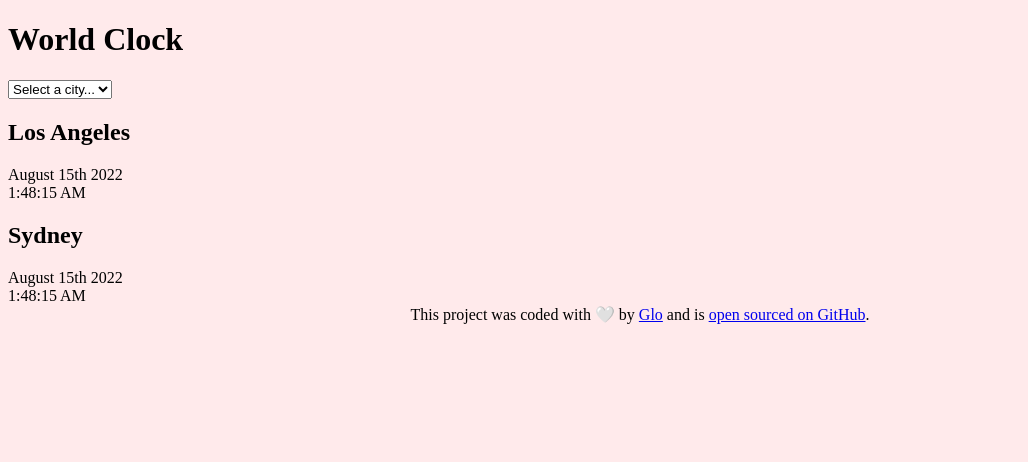
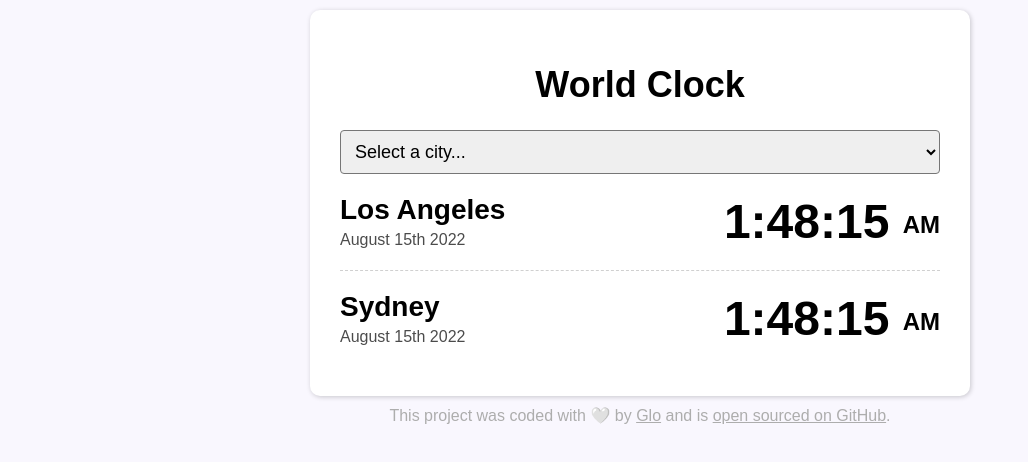
Before and after one commit to gloriatoth/plus-add-on-2-world-clock, a plain HTML site: page index.html in a window 1280 px wide. Shown: the whole page, without its empty margins (0-1028 px from the left). Drawn offline with Linux system fonts and the light colour scheme.

Commit message:
Styled the project with CSS

```diff
--- a/css/style.css
+++ b/css/style.css
@@ -1,7 +1,66 @@
 body {
-  background-color: rgb(255, 234, 235);
+  background-color: #f9f7fe;
+  font-family: sans-serif;
+}
+
+h1 {
+  text-align: center;
+  font-size: 36px;
+}
+
+h2 {
+  margin: 0 0 5px 0;
+  font-size: 28px;
+}
+
+select {
+  display: block;
+  width: 100%;
+  border-radius: 4px;
+  padding: 10px;
+  font-size: 18px;
 }
 
 footer {
   text-align: center;
+  color: rgb(173, 173, 173);
 }
+
+footer a {
+  color: rgb(173, 173, 173);
+}
+
+.container {
+  max-width: 600px;
+  margin: 10px auto;
+  background-color: #fff;
+  padding: 30px;
+  box-shadow: 1px 1px 5px rgba(0, 0, 0, 0.2);
+  border-radius: 10px;
+}
+
+.city {
+  display: flex;
+  justify-content: space-between;
+  padding: 20px 0;
+  border-bottom: 1px dashed rgb(208, 208, 208);
+}
+
+.city:last-child {
+  border: none;
+}
+
+.time {
+  font-size: 48px;
+  font-weight: bold;
+}
+
+.time small {
+  font-size: 24px;
+  vertical-align: middle;
+  line-height: 48px;
+}
+
+.date {
+  opacity: 0.7;
+}
--- a/index.html
+++ b/index.html
@@ -28,15 +28,19 @@
       </select>
 
       <div class="city">
-        <h2>Los Angeles</h2>
-        <div class="date">August 15th 2022</div>
-        <div class="time">1:48:15 AM</div>
+        <div>
+          <h2>Los Angeles</h2>
+          <div class="date">August 15th 2022</div>
+        </div>
+        <div class="time">1:48:15 <small>AM</small></div>
       </div>
 
       <div class="city">
-        <h2>Sydney</h2>
-        <div class="date">August 15th 2022</div>
-        <div class="time">1:48:15 AM</div>
+        <div>
+          <h2>Sydney</h2>
+          <div class="date">August 15th 2022</div>
+        </div>
+        <div class="time">1:48:15 <small>AM</small></div>
       </div>
     </div>
 
```
